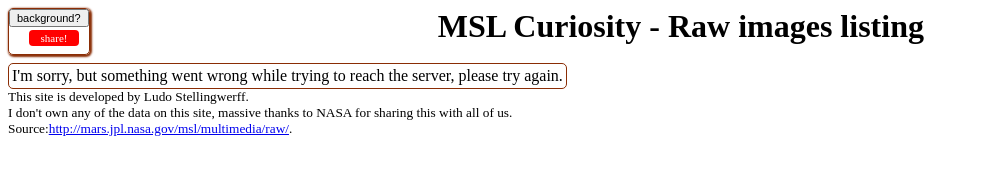
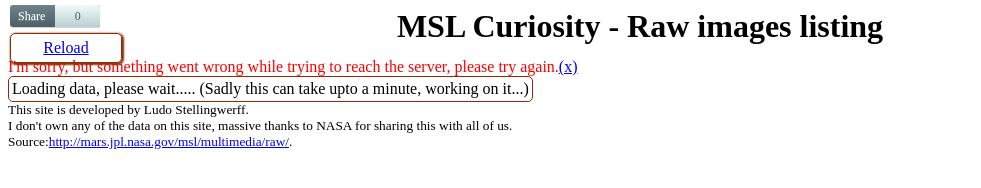
Before and after one commit to ludost/msl-raw-images, a plain HTML site: page war/lists.html in a window 1280 px wide. Shown: the whole page, without its empty margins (0-981 px from the left). Drawn offline with Linux system fonts and the light colour scheme; no server answers; a script that the page names is missing.

Commit message:
-Serverside caching of result pages -Switch off merge cron until issue fixed -Client side result caching for faster page loading

```diff
--- a/war/WEB-INF/cron.xml
+++ b/war/WEB-INF/cron.xml
@@ -5,9 +5,4 @@
     <description>Check and collect images every couple of minutes.</description>
     <schedule>every 30 minutes</schedule>
   </cron>
-  <cron>
-      <url>/memo?merge=true</url>
-      <description>Keep database as compacted as possible</description>
-      <schedule>every 30 minutes</schedule>
-  </cron>
 </cronentries>
--- a/war/lists.html
+++ b/war/lists.html
@@ -47,6 +47,14 @@
 	-moz-box-shadow:none;
 	-webkit-box-shadow:none;
 }
+div.lists {
+	display:inline;
+	border:1px #8a2d05 solid;
+	-webkit-border-radius: 5px;
+	-moz-border-radius: 5px;
+	border-radius: 5px;
+	padding:2px 3px 3px 3px;
+}
 .footer {
 	font-size:smaller;
 }
@@ -59,17 +67,24 @@
 .show {
 	display: inline !important
 }
-div.sharrre { display:block; }
+
 div.headerDiv {
 	display:block;
-	height:55px;
+	height:50px;
 	white-space:nowrap;
 }
-div.buttonDiv {
+div.error {
+	color: red;
+}
+div.buttonDiv{
+	position:absolute;
+	top:5px;
+	left:10px;
+}
+div.reload {
 	display:block;
-	height:45px;
-	white-space:nowrap;
-	float:left;
+	margin-top:10px;
+	padding:5px;
 	border:1px solid #8a2d05;
 	-webkit-border-radius: 5px;
 	-moz-border-radius: 5px;
@@ -77,57 +92,103 @@
 	-moz-box-shadow:    1px 1px 2px 1px #8a2d05;
   	-webkit-box-shadow: 1px 1px 2px 1px #8a2d05;
   	box-shadow:         1px 1px 2px 1px #8a2d05;
+	text-align: center;
+	width:100px;
 }
-.backgroundButton {
-	font-size:11px;
+.sharrre .box{
+background:#6f838c;
+background:-webkit-gradient(linear,left top,left bottom,color-stop(#6f838c,0),color-stop(#4d5e66,1));
+background:-webkit-linear-gradient(top, #6f838c 0%, #4d5e66 100%);
+background:-moz-linear-gradient(top, #6f838c 0%, #4d5e66 100%);
+background:-o-linear-gradient(top, #6f838c 0%, #4d5e66 100%);
+background:linear-gradient(top, #6f838c 0%, #4d5e66 100%);
+filter:progid:DXImageTransform.Microsoft.gradient( startColorstr='#6f838c', endColorstr='#4d5e66',GradientType=0 );
+-webkit-box-shadow:0 1px 1px #d3d3d3;
+-moz-box-shadow:0 1px 1px #d3d3d3;
+box-shadow:0 1px 1px #d3d3d3;
+height:22px;
+display:inline-block;
+position:relative;
+padding:0px 55px 0 8px;
+-webkit-border-radius:3px;
+-moz-border-radius:3px;
+border-radius:3px;
+font-size:12px;
+float:left;
+clear:both;
+overflow:hidden;
+-webkit-transition:all 0.3s linear;
+-moz-transition:all 0.3s linear;
+-o-transition:all 0.3s linear;
+transition:all 0.3s linear;
 }
-.sharrre .box {	float: left;  }
-.sharrre .count {
-	color: #444444;
-	display: none;
-	font-size: 17px;
-	line-height: 34px;
-	height: 34px;
-	padding: 4px 0;
-	position: relative;
-	text-align: center;
-	text-decoration: none;
-	width: 50px;
-	background-color: #eee;
-	-webkit-border-radius: 4px;
-	-moz-border-radius: 4px;
-	border-radius: 4px;
+.sharrre .left{
+line-height:22px;
+display:block;
+white-space:nowrap;
+text-shadow:0px 1px 1px rgba(255,255,255,0.3);
+color:#ffffff;
+-webkit-transition:all 0.2s linear;
+-moz-transition:all 0.2s linear;
+-o-transition:all 0.2s linear;
+transition:all 0.2s linear;
 }
-
-.sharrre .share {
-	color: #FFFFFF;
-	display: block;
-	font-size: 11px;
-	height: 16px;
-	line-height: 16px;
-	margin-top: 3px;
-	margin-left: 20px;
-	padding: 0;
-	text-align: center;
-	text-decoration: none;
-	width: 50px;
-	background-color: red;
-	-webkit-border-radius: 4px;
-	-moz-border-radius: 4px;
-	border-radius: 4px;
+.sharrre .middle{
+position:absolute;
+height:22px;
+top:0px;
+right:30px;
+width:0px;
+background:#63707e;
+text-shadow:0px -1px 1px #363f49;
+color:#fff;
+white-space:nowrap;
+text-align:left;
+overflow:hidden;
+-webkit-box-shadow:-1px 0px 1px rgba(255,255,255,0.4), 1px 1px 2px rgba(0,0,0,0.2) inset;
+-moz-box-shadow:-1px 0px 1px rgba(255,255,255,0.4), 1px 1px 2px rgba(0,0,0,0.2) inset;
+box-shadow:-1px 0px 1px rgba(255,255,255,0.4), 1px 1px 2px rgba(0,0,0,0.2) inset;
+-webkit-transition:width 0.3s linear;
+-moz-transition:width 0.3s linear;
+-o-transition:width 0.3s linear;
+transition:width 0.3s linear;
 }
-
-.sharrre .buttons {
-	display: none;
-	position: absolute;
-	margin-left: 50px;
-	z-index: 10;
+.sharrre .middle a{
+color:#fff;
+font-weight:bold;
+padding:0 9px 0 9px;
+text-align:center;
+float:left;
+line-height:22px;
+-webkit-box-shadow:-1px 0px 1px rgba(255,255,255,0.4), 1px 1px 2px rgba(0,0,0,0.2) inset;
+-moz-box-shadow:-1px 0px 1px rgba(255,255,255,0.4), 1px 1px 2px rgba(0,0,0,0.2) inset;
+box-shadow:-1px 0px 1px rgba(255,255,255,0.4), 1px 1px 2px rgba(0,0,0,0.2) inset;
 }
-
-.sharrre .button {
-	float: left;
-	max-width: 50px;
-	margin-left: 10px;
+.sharrre .right{
+position:absolute;
+right:0px;
+top:0px;
+height:100%;
+width:45px;
+text-align:center;
+line-height:22px;
+color:#4b5d61;
+background:#f1faf9;
+background:-webkit-gradient(linear,left top,left bottom,color-stop(#f1faf9,0),color-stop(#bacfd2,1));
+background:-webkit-linear-gradient(top, #f1faf9 0%, #bacfd2 100%);
+background:-moz-linear-gradient(top, #f1faf9 0%, #bacfd2 100%);
+background:-o-linear-gradient(top, #f1faf9 0%, #bacfd2 100%);
+background:linear-gradient(top, #f1faf9 0%, #bacfd2 100%);
+filter:progid:DXImageTransform.Microsoft.gradient( startColorstr='#f1faf9', endColorstr='#bacfd2',GradientType=0 );
+}
+.sharrre .box:hover{
+padding-right:130px;
+}
+.sharrre .middle a:hover{
+text-decoration:none;
+}
+.sharrre .box:hover .middle{
+width:90px;
 }
 </style>
 <script>
@@ -140,8 +201,7 @@
 		filter_sol : -1,
 		filter_cam : [],
 		filter_thumbs : false,
-		filter_new : false,
-		show_background: true
+		filter_new : false
 	}
 	conf = {};
 	if (typeof (localStorage["msl-raws-conf"]) != "undefined"
@@ -150,10 +210,11 @@
 	}
 	conf = $.extend({}, settings, conf);
 
+	data = [];
+
 	highest_sol = 0;
 	count = 0;
 	totalImages = 0;
-	data = {};
 	camList = "";
 	newLimit= 0;
 
@@ -210,11 +271,6 @@
 	function render() {
 		newLimit= new Date().getTime()-(24*3600*1000);
 		localStorage["msl-raws-conf"] = JSON.stringify(conf);
-		if (!conf.show_background){
-			$("html").css("background-image","none");
-		} else {
-			$("html").css("background-image","url(images/bg2.jpg)");
-		}
 
 		$(".less").toggle(conf.show_count > max_show);
 		$('.tab-target th.name').html("Name (loading....)");
@@ -333,16 +389,27 @@
 		p.document.close();
 	}
 	function reload() {
+		if (typeof (localStorage["msl-raws-data"]) != "undefined"
+			&& localStorage["msl-raws-data"] != ""){
+			try {
+				var storedData = JSON.parse(localStorage["msl-raws-data"]);
+				if (storedData.length>0){
+					data=storedData;
+					render();
+				}
+			} catch (e){};
+		}
 		$.ajax({
 			url : "/landing?flat",
 			statusCode : {
 				200 : function(json) {
 					data = json;
+					localStorage["msl-raws-data"]=JSON.stringify(data);
 					render();
 				}
 			},
 			error : function(){
-				$(".tab-target td").html("I'm sorry, but something went wrong while trying to reach the server, please try again.");
+				$(".error").html("I'm sorry, but something went wrong while trying to reach the server, please try again.<a href='#' onClick='$(\".error\").html(\"\")'>(x)</a>");
 			}
 		});
 	}
@@ -353,15 +420,25 @@
 				 facebook: true,
 				 twitter: true
 			 },
+			 template: '<div class="box"><div class="left">Share</div><div class="middle"><a href="#" class="facebook">f</a><a href="#" class="twitter">t</a><a href="#" class="googleplus">+1</a></div><div class="right">{total}</div></div>',
+			 enableHover: false,
+			 enableTracking: true,
+			 enableCounter:true,
 			 buttons: {
-				 googlePlus: {size: 'tall'},
-				 facebook: {layout: 'box_count'},
-				 twitter: {count: 'vertical', via: 'Stellingwerff'}
+				 twitter: {via: 'Stellingwerff'}
 			 },
-			 click: function(api, options){
-				 $(api.element).find('.buttons').toggle();
+			 render: function(api, options){
+				 $(api.element).on('click', '.twitter', function() {
+				 api.openPopup('twitter');
+				 });
+				 $(api.element).on('click', '.facebook', function() {
+				 api.openPopup('facebook');
+				 });
+				 $(api.element).on('click', '.googleplus', function() {
+				 api.openPopup('googlePlus');
+				 });
+				 console.log(options);
 			 },
-			 enableTracking: true,
 			 urlCurl: "",
 			 title: "Follow the raw images Curiosity sends back to Earth each sol. This site is focused on providing easy access for downloading, listing and organizing the raw images."
 
@@ -384,16 +461,26 @@
 		var s = document.getElementsByTagName('script')[0];
 		s.parentNode.insertBefore(ga, s);
 	})();
+
+	$(document).ready(function(){
+		 $("div.reload").html("<a href='#' class='reload' onClick='reload()'>Reload</a>");
+		 $("div.reload").ajaxStart(function(){$(this).html("<span class='reloading'>Loading...</span>")})
+		               .ajaxStop(function(){$(this).html("<a href='#' class='reload' onClick='reload()'>Reload</a>")});
+		 reload();
+		 startSharrre();
+	});
 </script>
 </head>
-<body onLoad="reload();startSharrre()">
+<body>
 	<div class="buttonDiv">
-	<input class="backgroundButton" type="button" onClick="conf.show_background=(conf.show_background?false:true); render()" value="background?"/><br>
 	<div id="sharrre"
 		data-url="http://msl-raw-images.appspot.com/lists.html"
-		data-text="MSL Curiosity Raw images listing" data-title="share!"></div>
+		data-text="MSL Curiosity Raw images listing"></div>
+	<br>
+	<div class="reload"></div>
 	</div>
 	<div class="headerDiv"><h1><center>MSL Curiosity - Raw images listing</center></h1></div>
+	<div class="error"></div>
 	<table class="tab-target">
 		<tr>
 			<td>Loading data, please wait..... (Sadly this can take upto a minute, working on it...)</td>
@@ -458,7 +545,22 @@
 			<th class="selector">
 				<input type="checkbox" onClick='this.checked?$(".tab-target input.selector").attr({ checked:"checked"}):$(".tab-target input.selector").removeAttr("checked")'>
 			</th>
-			<th class="list"><input type=button value="list" onClick="outputList()"></th>
+			<th class="list" colspan=3><input type=button value="Export" onClick="outputList()">
+<!--
+	//TODO: implement list storage, probably best by creating list view first
+			<input type=button value="Create List">
+			<div class="lists">
+				<select>
+					<option value="manage">Manage lists</option>
+					<optgroup label="lists">
+						<option value="list1">list1</option>
+						<option value="list2" selected>list2</option>
+					</optgroup>
+				</select>
+				Only:<input type=checkbox>Exclude:<input type=checkbox>
+			</div>
+ -->
+			</th>
 		</tr>
 		<tr class="line-template">
 			<td class="thumbnail"></td>
```
Also changed, not shown: 4 other files.
